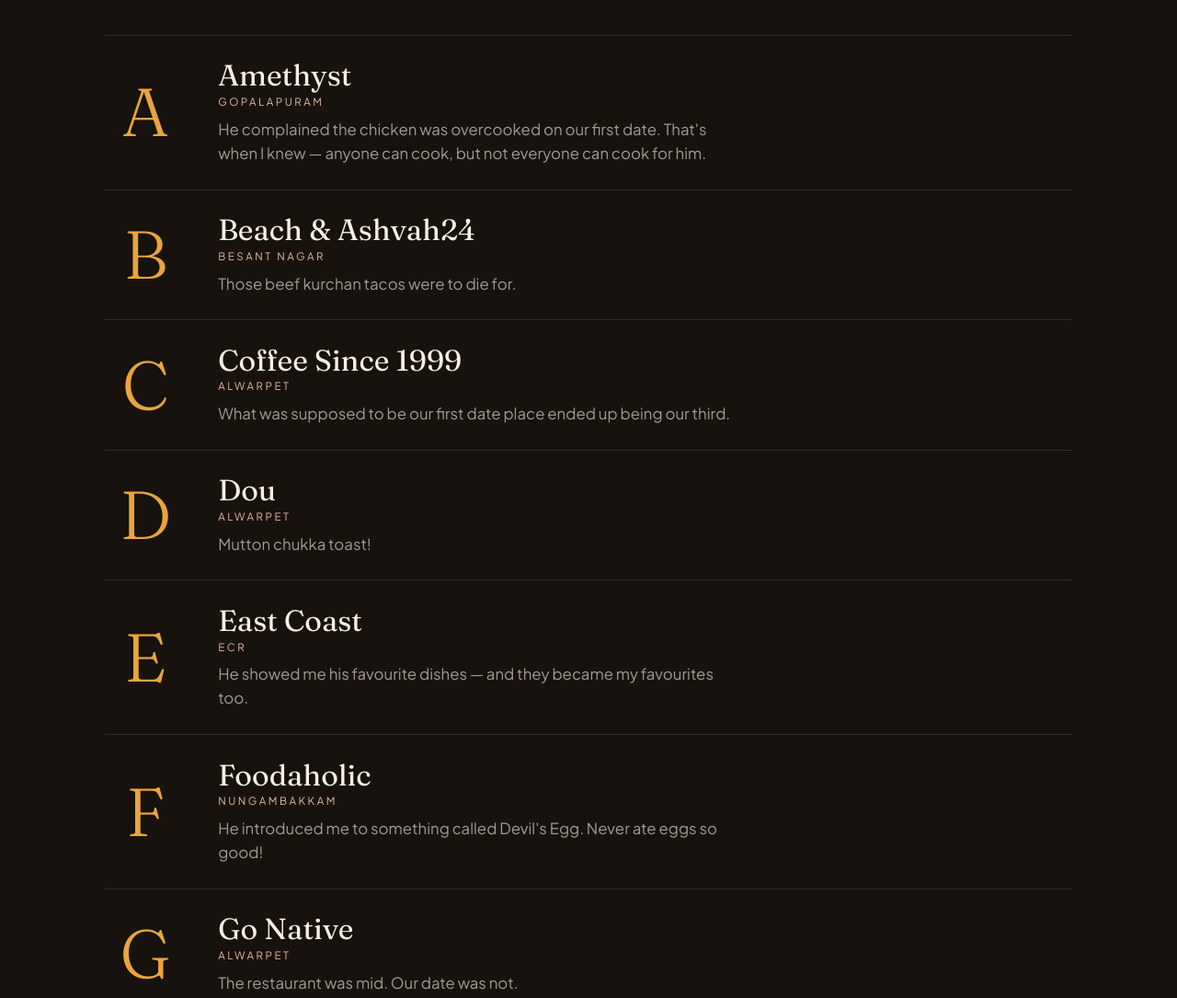
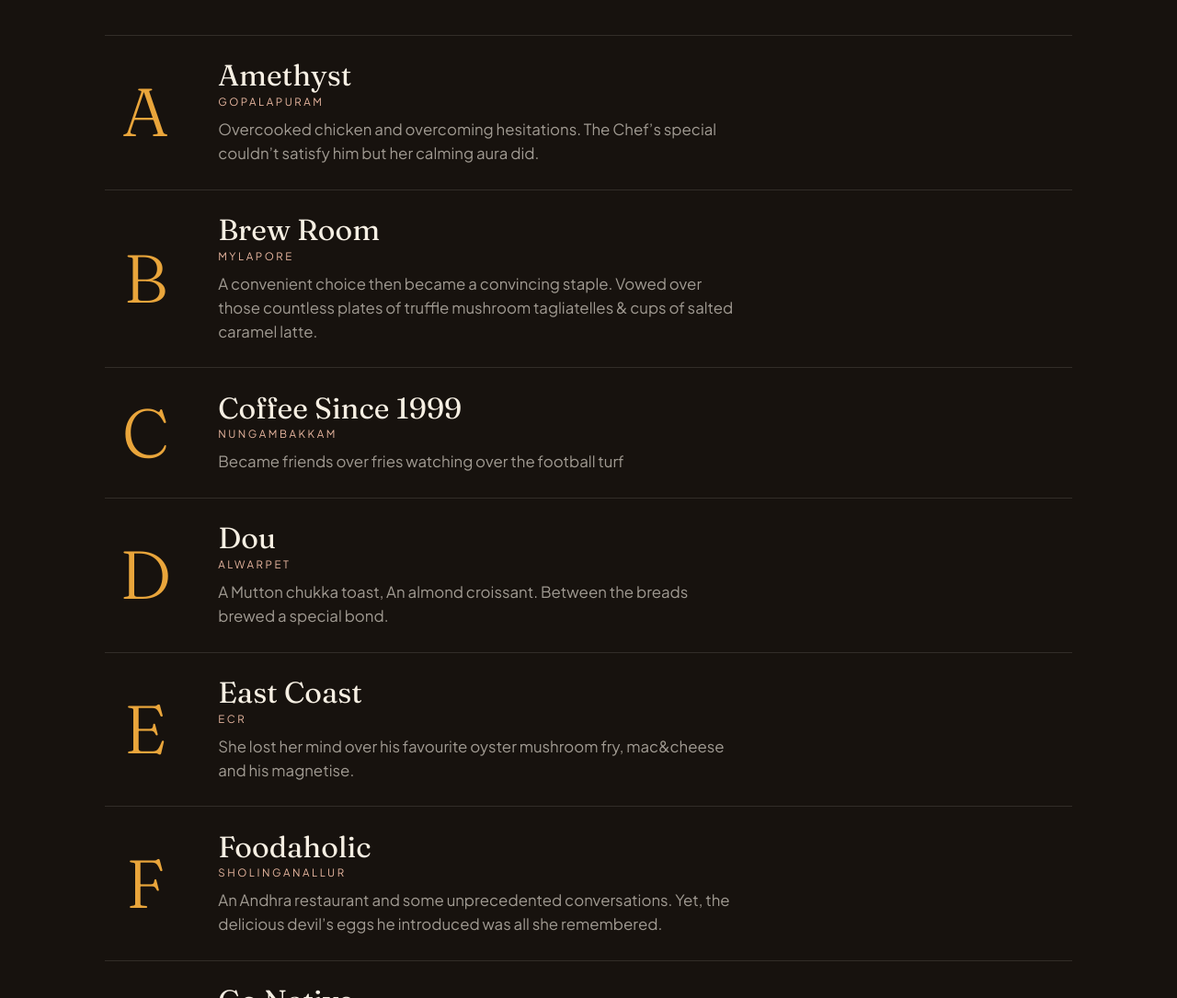
Before and after one commit to mithun9421/atozinvite, a website: page index.html in a window 1280 px wide. Shown: the part 2920-4005 px from the top of the page at 92% size. Drawn offline with nearby package versions, Linux system fonts and the light colour scheme.

Commit message:
feat: apply redlined trail copy and footer update
Co-Authored-By: Claude Sonnet 5.5 <noreply@anthropic.com>

```diff
--- a/assets/js/data.js
+++ b/assets/js/data.js
@@ -41,29 +41,29 @@ window.INVITE = {
    *  placeholders with the right flavour — rewrite any of them to be
    *  your true memories. X stays locked on purpose.                    */
   trail: [
-    { letter: "A", place: "Amethyst",            area: "Gopalapuram",   note: "He complained the chicken was overcooked on our first date. That's when I knew — anyone can cook, but not everyone can cook for him." },
-    { letter: "B", place: "Beach & Ashvah24",    area: "Besant Nagar",  note: "Those beef kurchan tacos were to die for." },
-    { letter: "C", place: "Coffee Since 1999",   area: "Alwarpet",      note: "What was supposed to be our first date place ended up being our third." },
-    { letter: "D", place: "Dou",                 area: "Alwarpet",      note: "Mutton chukka toast!" },
-    { letter: "E", place: "East Coast",          area: "ECR",           note: "He showed me his favourite dishes — and they became my favourites too." },
-    { letter: "F", place: "Foodaholic",          area: "Nungambakkam",  note: "He introduced me to something called Devil's Egg. Never ate eggs so good!" },
-    { letter: "G", place: "Go Native",           area: "Alwarpet",      note: "The restaurant was mid. Our date was not." },
-    { letter: "H", place: "Hibiscus Cafe",       area: "Alwarpet",      note: "His favourite outfit and my favourite outfit spoke more than we did." },
-    { letter: "I", place: "Ignaa",               area: "Adyar",         note: "Our first Valentine's date." },
+    { letter: "A", place: "Amethyst",            area: "Gopalapuram",   note: "Overcooked chicken and overcoming hesitations. The Chef’s special couldn’t satisfy him but her calming aura did." },
+    { letter: "B", place: "Brew Room",    area: "Mylapore",  note: "A convenient choice then became a convincing staple. Vowed over those countless plates of truffle mushroom tagliatelles & cups of salted caramel latte." },
+    { letter: "C", place: "Coffee Since 1999",   area: "Nungambakkam",      note: "Became friends over fries watching over the football turf" },
+    { letter: "D", place: "Dou",                 area: "Alwarpet",      note: "A Mutton chukka toast, An almond croissant. Between the breads brewed a special bond." },
+    { letter: "E", place: "East Coast",          area: "ECR",           note: "She lost her mind over his favourite oyster mushroom fry, mac&cheese and his magnetise." },
+    { letter: "F", place: "Foodaholic",          area: "Sholinganallur",  note: "An Andhra restaurant and some unprecedented conversations. Yet, the delicious devil’s eggs he introduced was all she remembered." },
+    { letter: "G", place: "Go Native",           area: "Alwarpet",      note: "The restaurant was mid. The date was not." },
+    { letter: "H", place: "Hibiscus Cafe",       area: "Alwarpet",      note: "The food choices didn’t match but their outfits became each other’s favorites." },
+    { letter: "I", place: "Ignaa",               area: "Adyar",         note: "Very loud music and very-average food. Let the Valentine’s vibes keep them in verve." },
     { letter: "J", place: "Jonas Bistro",        area: "Mylapore",      note: "Piña colada & fried chicken — with a little itty-bitty drama on the side." },
-    { letter: "K", place: "Kup",                 area: "Nungambakkam",  note: "The dessert date." },
-    { letter: "L", place: "Little Italy",        area: "Nungambakkam",  note: "Pasta and promises." },
-    { letter: "M", place: "Marmoris",            area: "Anna Nagar",    note: "Far from home, close to you." },
-    { letter: "N", place: "Nombay",              area: "Alwarpet",      note: "Vada pav and pav bhaji date." },
+    { letter: "K", place: "Kup",                 area: "Nungambakkam",  note: "Bitter conversations made better over some Brazilian lemonade." },
+    { letter: "L", place: "Little Italy",        area: "Nungambakkam",  note: "Pasta and promises. Can say it got a little cheesy : P" },
+    { letter: "M", place: "Marmoris",            area: "Mahabalipuram",    note: "A Shore-view and some “sure” decisions." },
+    { letter: "N", place: "Nombay",              area: "Alwarpet",      note: "“ek plate Vada pav” and “ennadhu? Ada-paavi”, and everything in between." },
     { letter: "O", place: "Oye Hoye",            area: "Nungambakkam",  note: "Loud place. We only heard each other." },
-    { letter: "P", place: "Pedronas",            area: "Mylapore",      note: "The temple bells, then the burgers." },
+    { letter: "P", place: "Pedronas",            area: "Palavakkam",      note: "Figured out we could survive each other even with the food was freaking bad." },
     { letter: "Q", place: "Qua",                 area: "Anna Nagar",    note: "Q for the question I hadn't asked yet." },
-    { letter: "R", place: "Ratna",               area: "T Nagar",       note: "Ghee roast and old-Chennai gold." },
+    { letter: "R", place: "Ratna Cafe",               area: "Triplicane",       note: "Ghee roast & sambar; OG combinations & old-Chennai charm." },
     { letter: "S", place: "Sandy's",             area: "Alwarpet",      note: "Sweet endings became a habit." },
-    { letter: "T", place: "Taiwan Mami",         area: "Nungambakkam",  note: "Chopsticks, chaos, complete contentment." },
+    { letter: "T", place: "Taiwan Mami",         area: "Velechery",  note: "It wasn’t just the tea that bubbled." },
     { letter: "U", place: "Una Villa",           area: "Alwarpet",      note: "U and I, finally just that." },
-    { letter: "V", place: "Visesham",            area: "Alwarpet",      note: "Vegetarian, virtuous, very in love." },
-    { letter: "W", place: "Writers",             area: "Nungambakkam",  note: "We wrote our own ending here." },
+    { letter: "V", place: "Visesham",            area: "Alwarpet",      note: "Exchanging Flavours of chicken and few fond memories" },
+    { letter: "W", place: "Writers",             area: "Taramani",  note: "We wrote our own ending here." },
     { letter: "X", place: "???",                 area: "The mystery",   note: "Locked. We never found X. Or so we thought.", locked: true },
     { letter: "Y", place: "You Mee",             area: "Nungambakkam",  note: "You. Me. The whole point." },
     { letter: "Z", place: "Zhoyu",               area: "Nungambakkam",  note: "Z — and somehow, still the beginning." },
--- a/assets/js/main.js
+++ b/assets/js/main.js
@@ -40,8 +40,8 @@
         <span class="trail__letter">${t.letter}</span>
         <div class="trail__body">
           <p class="trail__place">${t.place}${t.locked ? '<span class="trail__lock">🔒</span>' : ""}</p>
-          <p class="trail__area">${t.area}</p>
-          <p class="trail__note">${t.note}</p>
+          ${t.area ? `<p class="trail__area">${t.area}</p>` : ""}
+          ${t.note ? `<p class="trail__note">${t.note}</p>` : ""}
         </div>
       </li>`).join("");
   }
--- a/index.html
+++ b/index.html
@@ -218,7 +218,7 @@
         <p class="closing__date reveal" data-rise data-d="4">—</p>
       </div>
       <footer class="foot">
-        <span>Made with chai &amp; a deadline in Chennai</span>
+        <span>Made with coffee &amp; a deadline in Chennai</span>
       </footer>
     </section>
 
```
